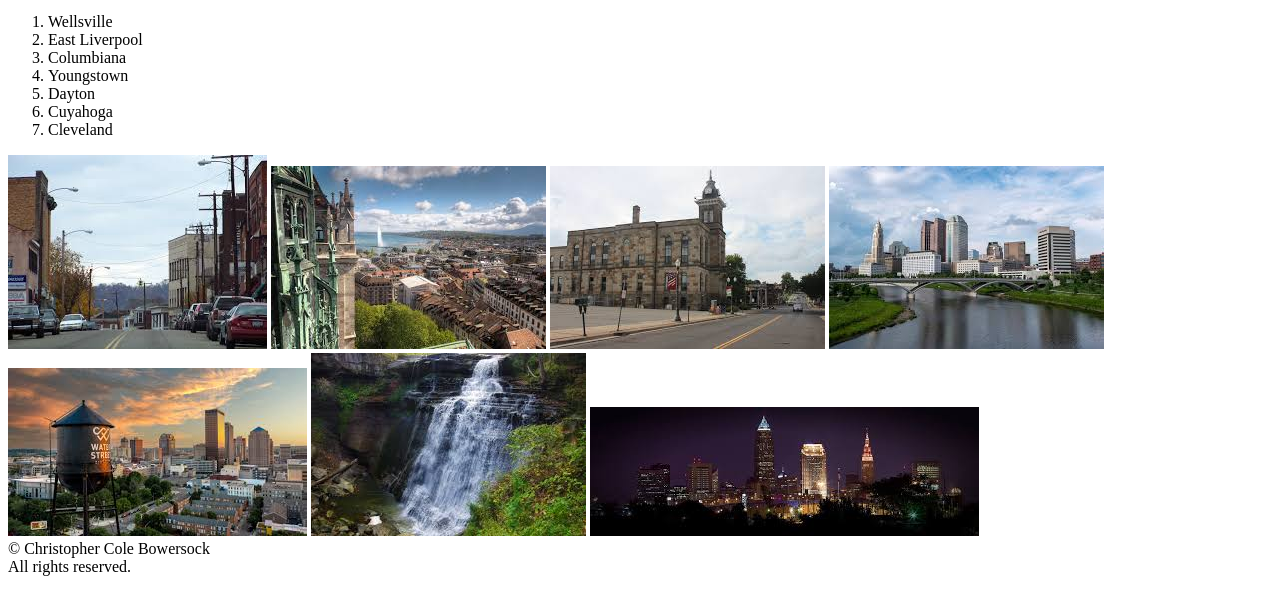
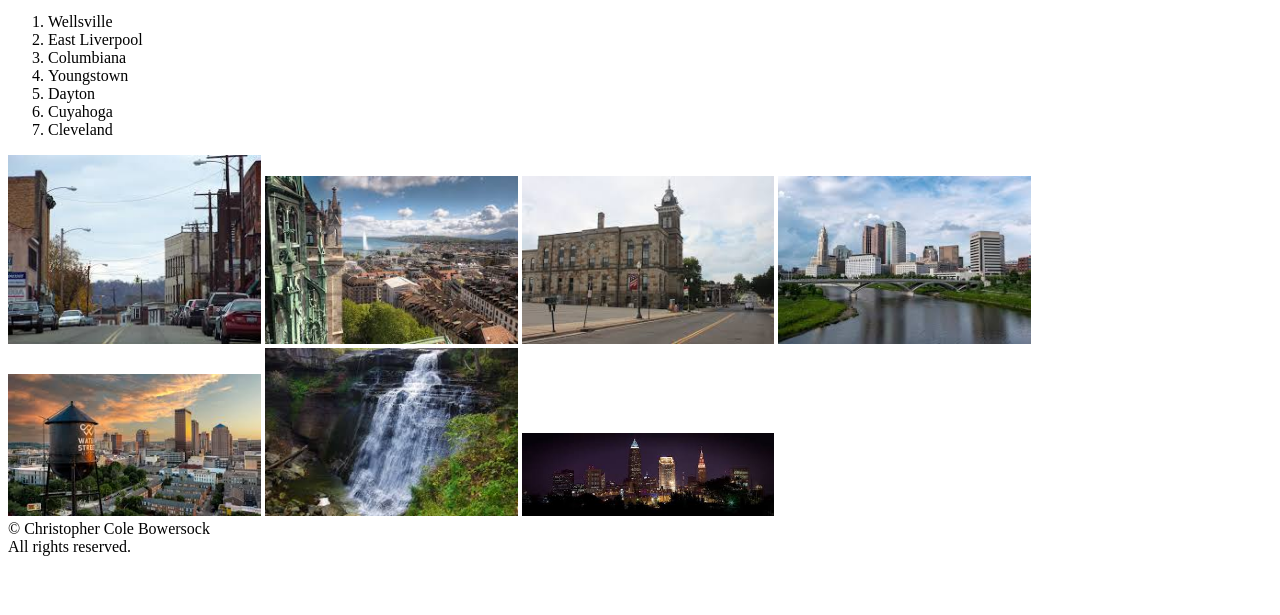
Before and after one commit to cryptocoledotcom/beginning, a plain HTML site: page index.html in a window 1280 px wide. Shown: the part 101-716 px from the top of the page. Drawn offline with Linux system fonts and the light colour scheme.

Commit message:
Add files via upload

```diff
--- a/index.html
+++ b/index.html
@@ -21,13 +21,13 @@
             <li>Cleveland</li>
         </ol>
         <div class="gallery">
-            <img src="Images/wellsville.jpg" alt="Wellsville">
-            <img src="Images/east_liverpool.jpg" alt="East Liverpool">
-            <img src="Images/columbiana.jpg" alt="Columbiana">
-            <img src="Images/youngstown.jpg" alt="Youngstown">
-            <img src="Images/dayton.jpg" alt="Dayton">
-            <img src="Images/cuyahoga_falls.jpeg" alt="Cuyahoga">
-            <img src="Images/cleveland.jpg" alt="Cleveland">
+            <img src="Images/wellsville.jpg" alt="Wellsville" width="20%">
+            <img src="Images/east_liverpool.jpg" alt="East Liverpool" width="20%">
+            <img src="Images/columbiana.jpg" alt="Columbiana" width="20%">
+            <img src="Images/youngstown.jpg" alt="Youngstown" width="20%">
+            <img src="Images/dayton.jpg" alt="Dayton" width="20%">
+            <img src="Images/cuyahoga_falls.jpeg" alt="Cuyahoga" width="20%">
+            <img src="Images/cleveland.jpg" alt="Cleveland" width="20%">
         </div>
     </main>
     <footer>
```
